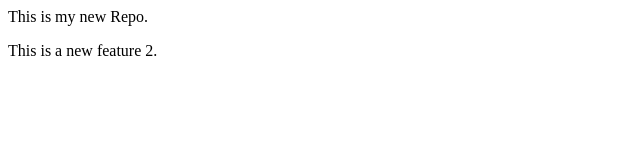
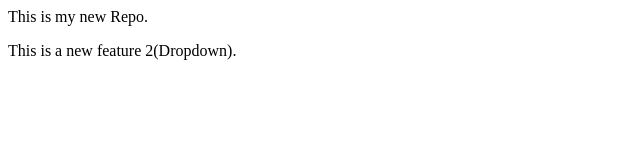
Before and after one commit to prashantdigiprodigy/LocalRepo, a plain HTML site: page index.html in a window 1280 px wide. Shown: the full height of the page, 0-640 px from the left. Drawn offline with Linux system fonts and the light colour scheme.

Commit message:
Add Dropdown

```diff
--- a/index.html
+++ b/index.html
@@ -1,2 +1,2 @@
 <p>This is my new Repo.</p>
-<p>This is a new feature 2.</p>
+<p>This is a new feature 2(Dropdown).</p>
```
